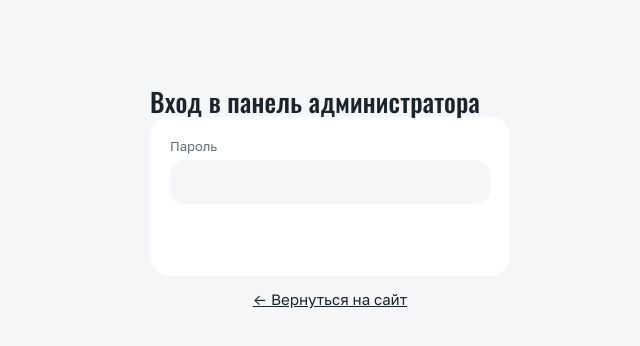
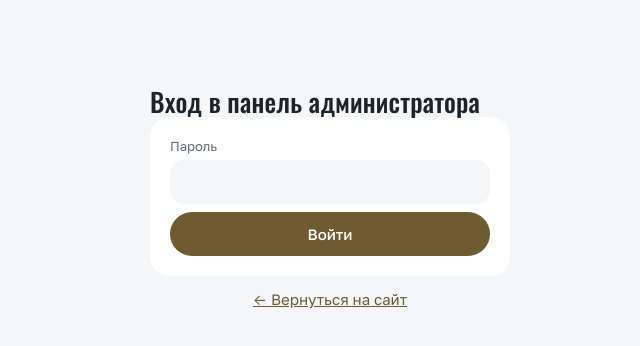
Before and after one commit to kennaiki/goldcar_demo, a plain HTML site: page admin.html in a window 1280 px wide. Shown: the whole page, without its empty margins (310-950 px from the left). Drawn offline with Linux system fonts and the light colour scheme.

Commit message:
Админка: читаемая кнопка «Подтвердить» и сумма записи на тёмных сайтах
Co-Authored-By: Claude Opus 5.5 <noreply@anthropic.com>

```diff
--- a/admin.html
+++ b/admin.html
@@ -14,7 +14,7 @@
 <link rel="icon" type="image/png" href="favicon.png">
 <link rel="stylesheet" href="fonts/fonts.css">
 <style>
-:root{--bg:#f4f6f8;--card:#ffffff;--ink:#1b232b;--muted:#5f6b75;--line:#e3e7eb;--line2:#d3d9df;--accent:undefined;--on-accent:#15110a;--red:#b23a2e;--ok:#2f7a3e;--warn:#8a6414}
+:root{--bg:#f4f6f8;--card:#ffffff;--ink:#1b232b;--muted:#5f6b75;--line:#e3e7eb;--line2:#d3d9df;--accent:color-mix(in srgb,#c9a35a 55%,#000);--on-accent:#ffffff;--red:#b23a2e;--ok:#2f7a3e;--warn:#8a6414}
 *{box-sizing:border-box;margin:0}
 body{font-family:"Golos Text",system-ui,-apple-system,"Segoe UI",Roboto,sans-serif;background:var(--bg);color:var(--ink);line-height:1.5;font-size:15px;padding:24px 16px}
 a{color:var(--accent)}
@@ -89,7 +89,7 @@ select option{background:var(--card);color:var(--ink)}
 .bk,.bk:first-child{padding:12px 14px;margin-bottom:8px;border:1px solid var(--line);border-radius:14px;background:var(--bg)}
 
 /* ===== Новый вид в стиле сайта: белые карточки на светло-сером, без линий, всё скруглено ===== */
-:root{--bg:#f4f6f8;--card:#ffffff;--soft:#f4f6f8;--deep:#e9edf1;--blue-soft:#2c2519;--sand:#f0c987}
+:root{--bg:#f4f6f8;--card:#ffffff;--soft:#f4f6f8;--deep:#e9edf1;--blue-soft:color-mix(in srgb,#c9a35a 18%,#fff);--sand:#f0c987}
 body{font-size:15px;padding:28px 20px}
 h1,h2,.bk .t{font-family:Oswald,"Arial Narrow",sans-serif;font-weight:500;letter-spacing:.2px}
 h1{font-size:26px;line-height:1.1}
@@ -107,7 +107,7 @@ button:hover,a.btnlink:hover{background:var(--deep)}
 .card button,.card a.btnlink{background:var(--deep)}
 .card button:hover{background:#dde2e8}
 button.primary,.card button.primary{background:var(--accent);color:#fff}
-button.primary:hover,.card button.primary:hover{background:#dcb870}
+button.primary:hover,.card button.primary:hover{background:color-mix(in srgb,#c9a35a 45%,#000)}
 button.danger,.card button.danger{background:#fbe8e6;color:var(--red);border:0}
 button.danger:hover,.card button.danger:hover{background:#f6d5d1}
 .tabs button,.stabs button{background:transparent;transition:none}
```
